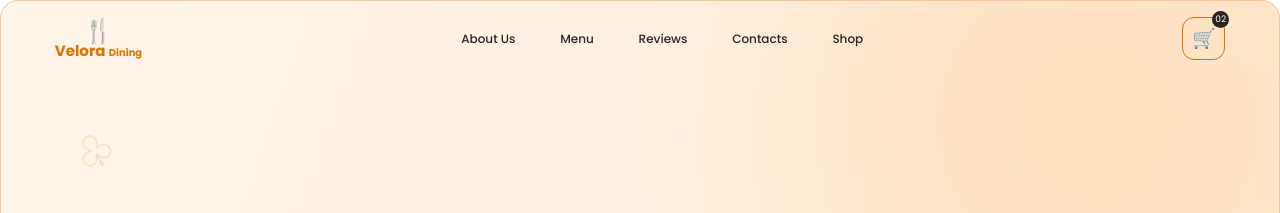
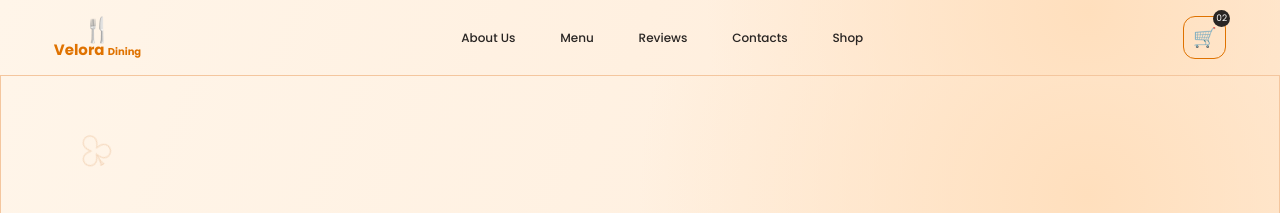
Before and after one commit to Gedeotwiz/restaurant-system, a website built with webpack: page src/template.html in a window 1280 px wide. Shown: the top 213 px of the page. Built offline with nearby package versions, Linux system fonts and the light colour scheme.

Commit message:
working on navigation to fedd pages

```diff
--- a/package.json
+++ b/package.json
@@ -4,8 +4,8 @@
   "description": "",
   "main": "index.js",
   "scripts": {
-    "start": "webpack --watch",
-    "build": "webpack",
+    "start": "webpack serve --mode development",
+    "build": "webpack --mode production",
     "test": "echo \"Error: no test specified\" && exit 1"
   },
   "repository": {
--- a/src/index.js
+++ b/src/index.js
@@ -1,6 +1,39 @@
 import "./style.css"
 import homePage from "./pages/home"
+import Menu from "./pages/menu"
 
-const content = document.querySelector("#content")
+const routes={
+    "/":homePage,
+    "/menu":Menu
+}
 
-content.appendChild(homePage())
+function navigate(path){
+    const page = routes[path]
+
+    const content = document.querySelector("#content")
+
+    if(!page){
+        content.innerHTML="<h1>404 - Page Not Found</h1>";
+        return;
+    }
+    content.innerHTML=""
+
+    content.appendChild(page())
+}
+
+document.addEventListener("click",(e)=>{
+    const link = e.target.closest("[data-link]");
+
+    if(link){
+        e.preventDefault()
+        const path = link.getAttribute("href")
+        history.pushState({},"",path)
+        navigate(path)
+    }
+})
+
+window.addEventListener("popstate", () => {
+    navigate(window.location.pathname);
+});
+
+navigate(window.location.pathname);
--- a/src/pages/home.js
+++ b/src/pages/home.js
@@ -4,33 +4,6 @@ function homePage() {
     home.classList.add("home-page");
 
     home.innerHTML = `
-
-        <header class="navbar">
-
-            <a href="#" class="logo">
-                <span class="logo-icon">🍴</span>
-                <span>
-                    Velora
-                    <small>Dining</small>
-                </span>
-            </a>
-
-            <nav class="nav-links">
-                <a href="#about">About Us</a>
-                <a href="#menu">Menu</a>
-                <a href="#reviews">Reviews</a>
-                <a href="#contacts">Contacts</a>
-                <a href="#shop">Shop</a>
-            </nav>
-
-            <button class="cart-button" aria-label="Shopping cart">
-                🛒
-                <span class="cart-count">02</span>
-            </button>
-
-        </header>
-
-
 
         <section class="hero">
 
--- /dev/null
+++ b/src/pages/menu.js
@@ -0,0 +1,13 @@
+function Menu() {
+    const menu = document.createElement("div");
+
+    menu.classList.add("menu-page");
+
+    menu.innerHTML = `
+        <h1>Hello to menu page</h1>
+    `;
+
+    return menu;
+}
+
+export default Menu;
--- a/src/style.css
+++ b/src/style.css
@@ -49,7 +49,6 @@ button {
             #fff5e9,
             #ffebd7);
     border: 1px solid #f4c69e;
-    border-radius: 18px;
     padding: 0 clamp(20px, 4.2vw, 65px);
 }
 
@@ -61,6 +60,15 @@ button {
     justify-content: space-between;
     position: relative;
     z-index: 5;
+    background:
+        radial-gradient(circle at 85% 15%,
+            #ffdfbd 0,
+            transparent 35%),
+        linear-gradient(110deg,
+            #fff5e9,
+            #ffebd7);
+    padding: 0 clamp(20px, 4.2vw, 65px);
+
 }
 
 .logo {
--- a/src/template.html
+++ b/src/template.html
@@ -9,6 +9,31 @@
 </head>
 
 <body>
+    <header class="navbar">
+
+        <a href="#" class="logo">
+            <span class="logo-icon">🍴</span>
+            <span>
+                Velora
+                <small>Dining</small>
+            </span>
+        </a>
+
+        <nav class="nav-links">
+            <a href="/" data-link>About Us</a>
+            <a href="/menu" data-link>Menu</a>
+            <a href="#reviews data-link">Reviews</a>
+            <a href="#contacts data-link">Contacts</a>
+            <a href="#shop" data-link>Shop</a>
+        </nav>
+
+        <button class="cart-button" aria-label="Shopping cart">
+            🛒
+            <span class="cart-count">02</span>
+        </button>
+
+    </header>
+
     <div id="content"></div>
 </body>
 
--- a/webpack.config.js
+++ b/webpack.config.js
@@ -25,5 +25,10 @@ module.exports = {
         new HtmlWebpackPlugin({
             template: "./src/template.html"
         })
-    ]
+    ],
+
+    devServer: {
+    port: 8080,
+    historyApiFallback: true
+}
 };
```
Also changed, not shown: dist/index.html, dist/main.js.
